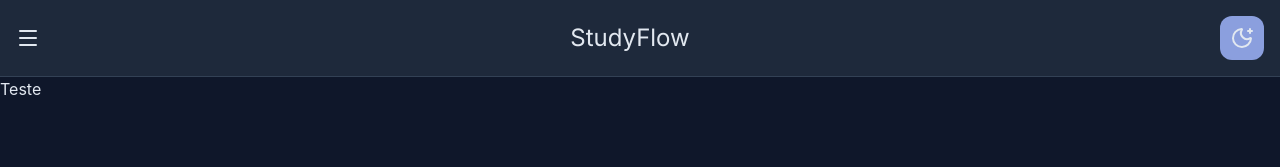
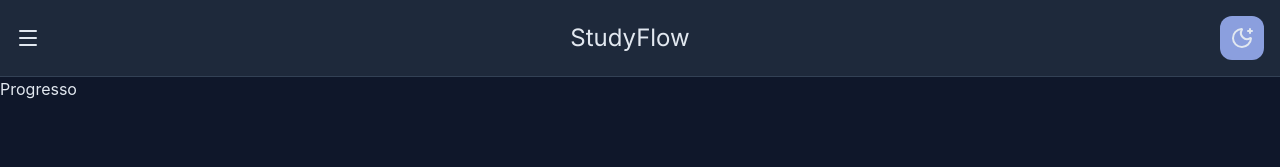
Before and after one commit to DanZx819/StudyFlow, a Next.js app in the folder frontend/: page /progresso in a window 1280 px wide. Shown: the top 167 px of the page. Built offline with nearby package versions, Linux system fonts and the light colour scheme.

Commit message:
Update page.tsx

```diff
--- a/frontend/app/progresso/page.tsx
+++ b/frontend/app/progresso/page.tsx
@@ -1,5 +1,5 @@
 export default function Progresso(){
     return(
-        <div>Teste</div>
+        <div>Progresso</div>
     )
 }
```
